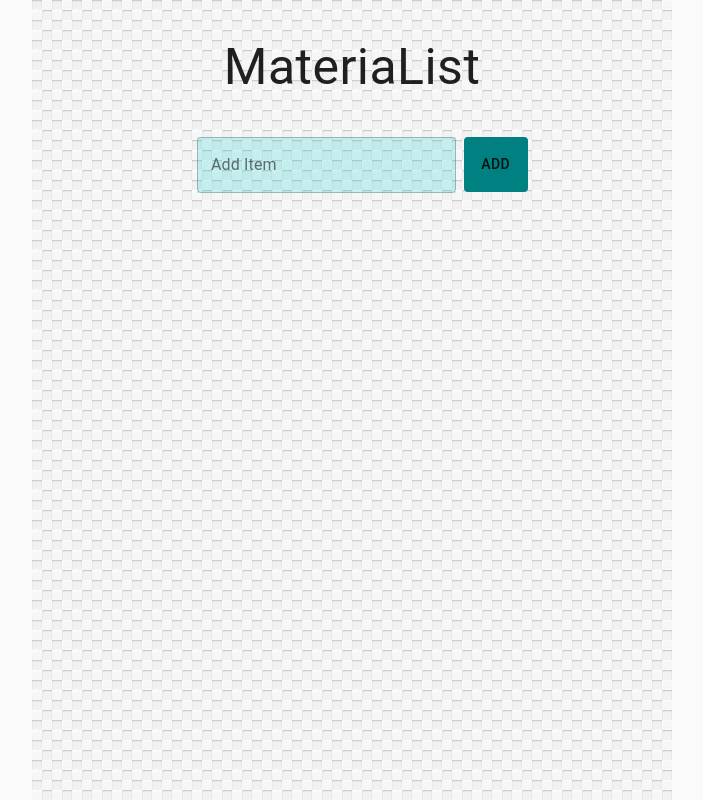
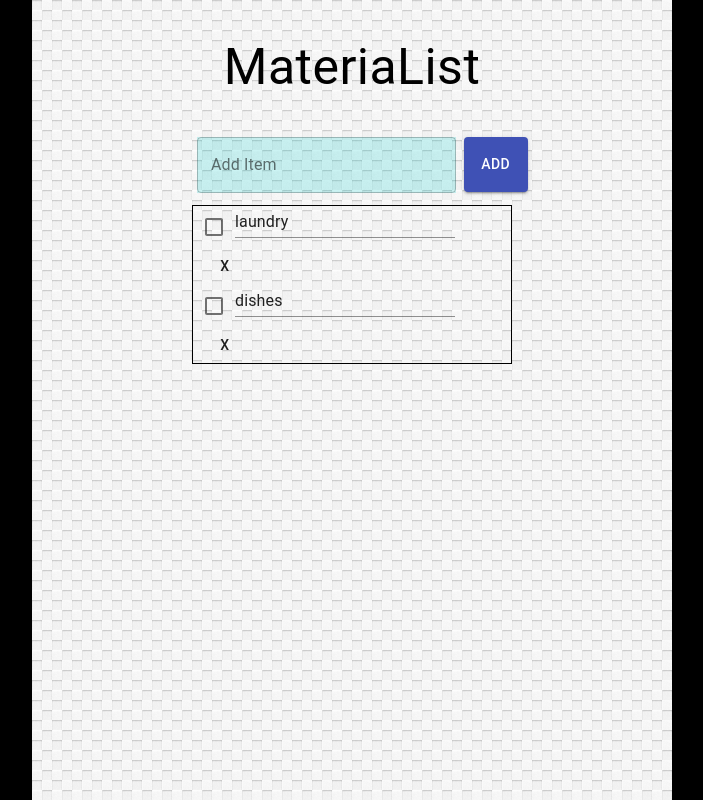
Before and after one commit to markdreed512/material-ui-todo, a React (Create React App) app: page / in a window 1280 px wide. Shown: the whole page, without its empty margins (288-991 px from the left). Built offline with nearby package versions, Linux system fonts and the light colour scheme.

Commit message:
todo list map

```diff
--- a/public/index.html
+++ b/public/index.html
@@ -24,6 +24,12 @@
       work correctly both with client-side routing and a non-root public URL.
       Learn how to configure a non-root public URL by running `npm run build`.
     -->
+    <style>
+      body{
+        height: 100vh;
+        background-color: black;
+      }
+    </style>
     <title>React App</title>
   </head>
   <body>
--- a/src/App.js
+++ b/src/App.js
@@ -2,7 +2,9 @@ import React from 'react';
 import './App.css';
 import Title from './components/Title'
 import TodoInput from './components/TodoInput'
-import { CssBaseline, makeStyles, Grid } from '@material-ui/core'
+import TodoList from './components/TodoList'
+
+import { makeStyles, Grid } from '@material-ui/core'
 import bgImage from './images/paven.png'
 const useStyles = makeStyles({
   mainStyle: {
@@ -14,19 +16,20 @@ const useStyles = makeStyles({
 const App = () => {
   const classes = useStyles()
   return (
-    <CssBaseline>
+
       <Grid container>
       <Grid id="left-alley" item xs={0} md={3}></Grid>
 
         <Grid item xs={12} md={6}>
-          <div className={classes.mainStyle}>
+          <div id="main" className={classes.mainStyle}>
             <Title />
             <TodoInput />
+            <TodoList />
           </div>
         </Grid>
         <Grid id="right-alley" item xs={0} md={3}></Grid>
       </Grid>
-    </CssBaseline>
+
   );
 }
 
--- a/src/components/TodoInput.js
+++ b/src/components/TodoInput.js
@@ -10,7 +10,6 @@ const useStyles = makeStyles({
     buttonStyles: {
         margin: "2px 5px",
         padding: "15px 5px",
-        backgroundColor: "teal",
         width: "97%"
 
     }
@@ -30,7 +29,11 @@ function TodoInput() {
                         className={classes.textFieldStyles} />
                 </Grid>
                 <Grid item xs={12} md={2}>
-                    <Button className={classes.buttonStyles}>
+                    <Button
+                        className={classes.buttonStyles}
+                        variant="contained"
+                        color="primary"
+                    >
                             ADD
                     </Button>
                 </Grid>
--- /dev/null
+++ b/src/components/TodoList.js
@@ -0,0 +1,37 @@
+import React from 'react'
+import { Grid, TextField, Button, Checkbox, makeStyles } from '@material-ui/core'
+
+const useStyles = makeStyles({
+    divStyles: {
+        border: "1px solid black",
+        marginTop: "10px"
+    }
+})
+
+function TodoList() {
+    const classes = useStyles()
+    let testItems = [{ text: "laundry" }, { text: "dishes" }]
+    return (
+        <Grid container>
+            <Grid item xs={3}></Grid>
+            <Grid item xs={6}>
+                <div className={classes.divStyles}>
+                    {testItems.map(todo => {
+                        return (
+
+                            <div >
+                                <Checkbox />
+                                <TextField value={todo.text} />
+                                <Button>X</Button>
+                            </div>
+
+                        )
+                    })}
+                </div>
+            </Grid>
+            <Grid item xs={3}></Grid>
+        </Grid>
+    )
+}
+
+export default TodoList
```
